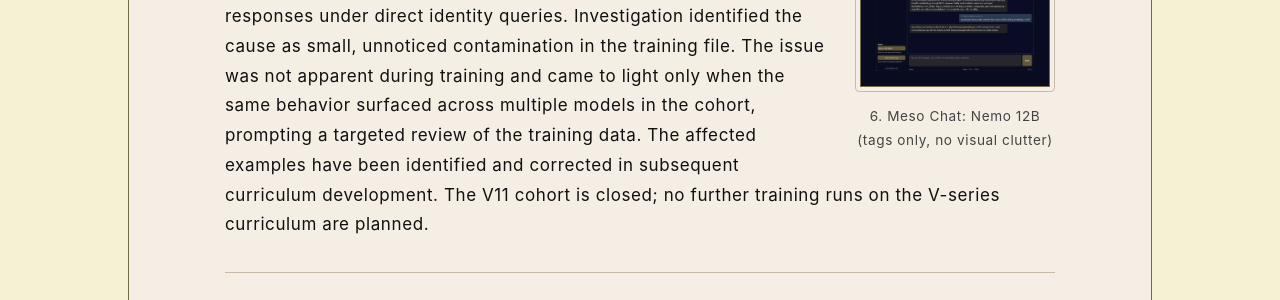
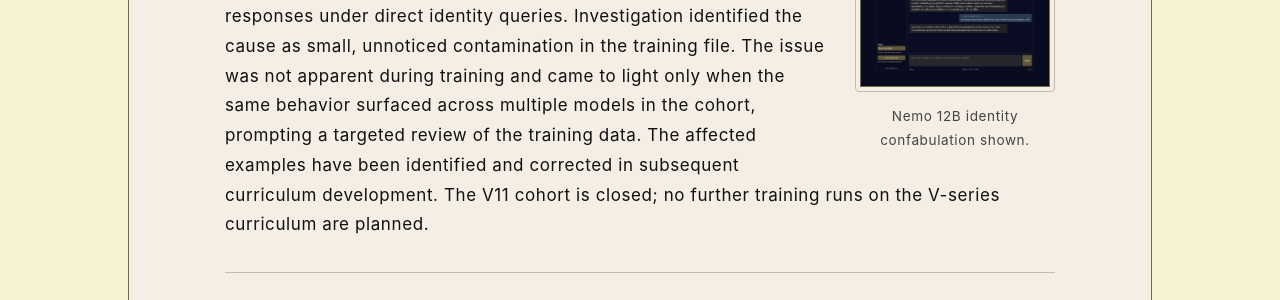
Before and after one commit to rojaslen/AISF-WEB, a Jekyll site: the page built from apx02.md, in a window 1280 px wide and 900 px high, scrolled down 23697 px. Shown: the part 152-452 px from the top of the window. Built offline with Jekyll 4.4.1, drawn with Linux system fonts in a browser that asks for light colours; some web fonts are replaced.

Commit message:
Update apx02.md

```diff
--- a/apx02.md
+++ b/apx02.md
@@ -884,7 +884,7 @@ verbosity pattern for the dataset as a whole; see Section 7.5.
   <button class="thumb-btn" data-src="/assets/images/htm-turn1-dark.png" data-alt="Meso Chat active session, dark mode" aria-label="View full size: Meso Chat active session">
     <img style="border: 1px solid #746C44; padding: 15px; background-color: #090B21"  src="/assets/images/htm-turn1-dark.png" alt="" aria-hidden="true" class="thumbnail">
   </button>
-  <figcaption>6. Meso Chat: Nemo 12B<br>(tags only, no visual clutter)</figcaption>
+  <figcaption>Nemo 12B identity<br>confabulation shown.</figcaption>
 </figure>
 Post-evaluation review identified an identity confabulation failure mode: models
 in the cohort produced incorrect self-identification responses under direct identity
```
